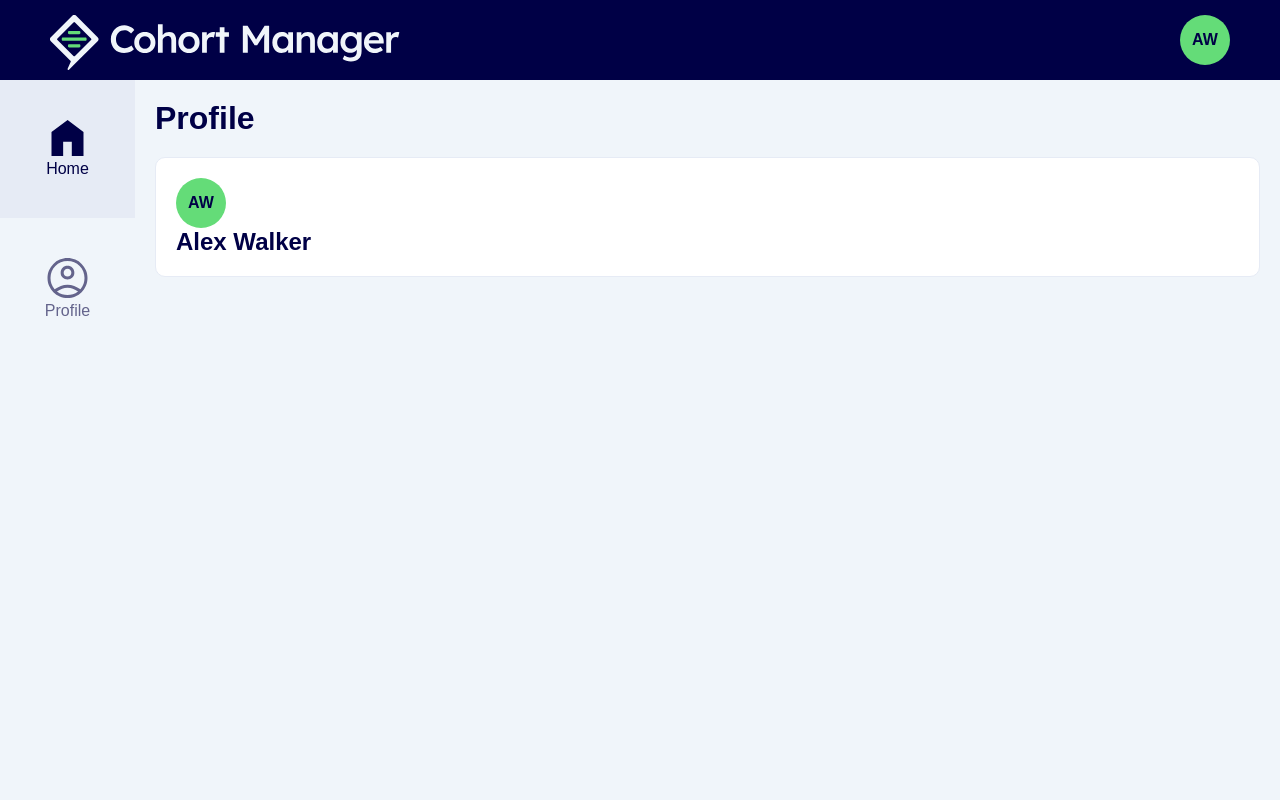
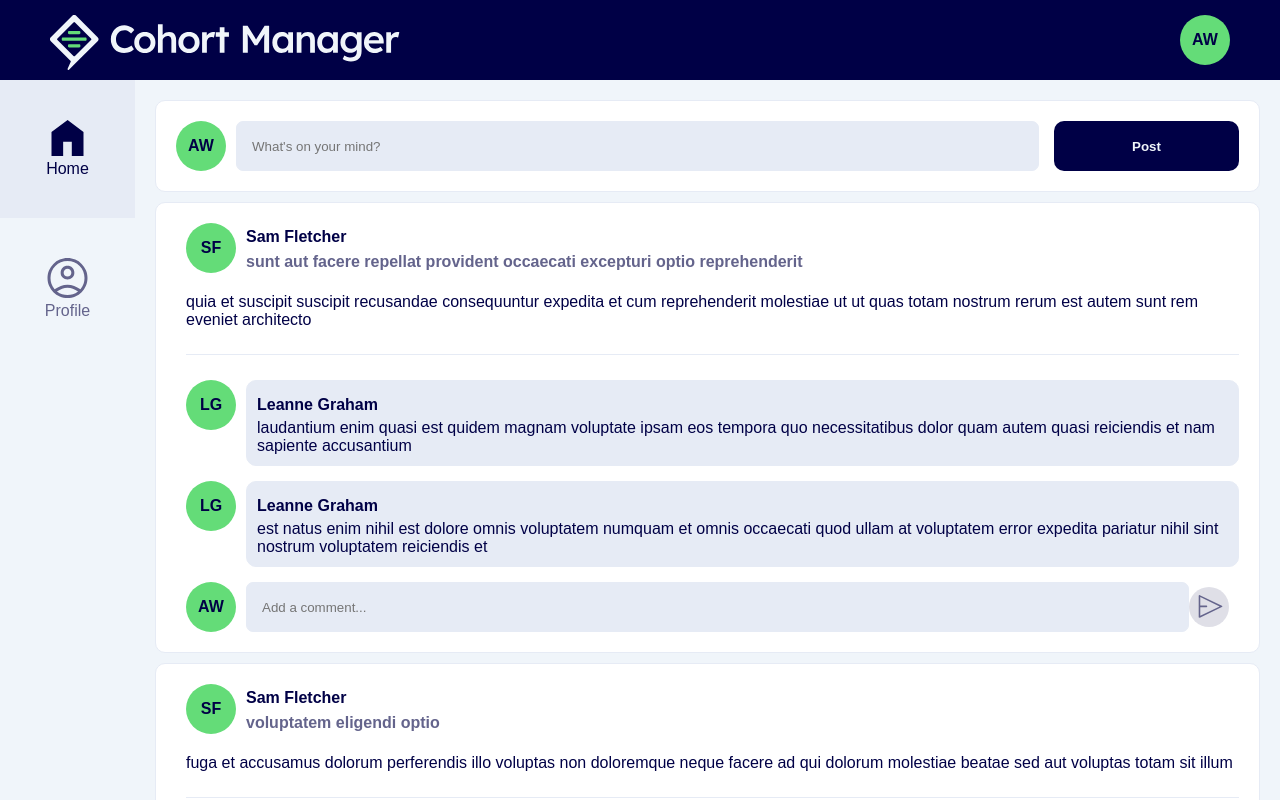
Before and after one commit to boolean-uk/react-cohort-dashboard-challenge, a React (Create React App) app: page / in a window 1280 px wide. Shown: the top 800 px of the page. Built offline with nearby package versions, Linux system fonts and the light colour scheme.

Commit message:
alinged components and props with json objects

```diff
--- a/src/App.js
+++ b/src/App.js
@@ -12,8 +12,8 @@ function App() {
 
       {/* <TODO: use routing to choose between Dashboard and Profile Page below */}
 
-      {/* <Dashboard /> */}
-      <Profile />
+      <Dashboard />
+      {/* <Profile /> */}
 
     </div>
   );
--- a/src/components/Header.js
+++ b/src/components/Header.js
@@ -6,11 +6,12 @@ function HeaderLogo() {
 }
 
 export default function Header() {
+  const name = 'Alex Walker'
 
   return (
     <header className='header'>
       <HeaderLogo />
-      <UserBanner />
+      <UserBanner name={name} />
     </header>
   )
 }
--- a/src/components/UserBanner.js
+++ b/src/components/UserBanner.js
@@ -1,5 +1,5 @@
-export default function UserBanner() {
-  const initials = 'AW'
+export default function UserBanner({ name }) {
+  const initials = name[0] + name[name.indexOf(' ') + 1]
 
   return (
     <span className='user-banner'>{initials}</span>
--- a/src/pages/Dashboard/components/CommentsList.js
+++ b/src/pages/Dashboard/components/CommentsList.js
@@ -12,21 +12,60 @@ import UserBanner from "../../../components/UserBanner"
 //   )
 // }
 
-function CommentContent({ author, content }) {
+function CommentBody({ author, body }) {
   return (
-    <div className='comment-content box-container box-container-colored'>
+    <div className='comment-body box-container box-container-colored'>
       <Author author={author} />
-      <p>{content}</p>
+      <p>{body}</p>
     </div>
   )
 }
 
 function Comment({ comment }) {
+  // comment = {
+  //   "postId": 1,
+  //   "id": 1,
+  //   "name": "id labore ex et quam laborum",
+  //   "email": "Eliseo@gardner.biz",
+  //   "body": "laudantium enim quasi est quidem magnam voluptate ipsam eos\ntempora quo necessitatibus\ndolor quam autem quasi\nreiciendis et nam sapiente accusantium"
+  // }
+
+  /** TODO:
+   * find user who wrote this comment:
+   * fetch all users from url:
+   * https://jsonplaceholder.typicode.com/users
+   * find user whose email is comment.email
+   *
+   */
+
+  const author = {
+    "id": 1,
+    "name": "Leanne Graham",
+    "username": "Bret",
+    "email": "Sincere@april.biz",
+    "address": {
+      "street": "Kulas Light",
+      "suite": "Apt. 556",
+      "city": "Gwenborough",
+      "zipcode": "92998-3874",
+      "geo": {
+        "lat": "-37.3159",
+        "lng": "81.1496"
+      }
+    },
+    "phone": "1-770-736-8031 x56442",
+    "website": "hildegard.org",
+    "company": {
+      "name": "Romaguera-Crona",
+      "catchPhrase": "Multi-layered client-server neural-net",
+      "bs": "harness real-time e-markets"
+    }
+  }
 
   return (
     <div className='comment'>
-      <UserBanner />
-      <CommentContent author={comment.author} content={comment.content} />
+      <UserBanner name={author.name} />
+      <CommentBody author={author.name} body={comment.body} />
     </div>
   )
 }
--- a/src/pages/Dashboard/components/NewCommentForm.js
+++ b/src/pages/Dashboard/components/NewCommentForm.js
@@ -10,13 +10,15 @@ function SubmitCommentButton() {
 }
 
 export default function NewCommentForm() {
+  const name = 'Alex Walker'  /** TODO: retrieve user's name */
+
   const handleSumbit = (event) => {
     event.preventDefault()
   }
 
   return (
     <form onSubmit={handleSumbit} className='new-comment-form'>
-      <UserBanner />
+      <UserBanner name={name} />
 
       <input type='text' className='comment-input' placeholder='Add a comment...' />
 
--- a/src/pages/Dashboard/components/NewPostForm.js
+++ b/src/pages/Dashboard/components/NewPostForm.js
@@ -11,13 +11,14 @@ function SubmitPostButton() {
 }
 
 export default function NewPostForm() {
+  const name = 'Alex Walker'
   const handleSumbit = (event) => {
     event.preventDefault()
   }
 
   return (
     <form onSubmit={handleSumbit} className='new-post-form box-container box-container-white'>
-      <UserBanner />
+      <UserBanner name={name} />
 
       {/* <InputField type='text' placeholder="What's on your mind?" className='post-input' /> */}
       <input type='text' className='post-input' placeholder="What's on your mind?" />
--- a/src/pages/Dashboard/components/Post.js
+++ b/src/pages/Dashboard/components/Post.js
@@ -7,28 +7,58 @@ import NewCommentForm from "./NewCommentForm"
 function PostHeader({ author, title }) {
   return (
     <div className='post-header'>
-      <UserBanner />
+      <UserBanner name={author} />
       <Author author={author} />
       <p className='title'><strong>{title}</strong></p>
     </div>
   )
 }
 
-function PostContent({ content }) {
+function PostBody({ body }) {
   return (
-    <p className='post-content'>{content}</p>
+    <p className='post-body'>{body}</p>
   )
 }
 
 export default function Post({ post }) {
+  // post = {
+  //   "userId": 1,
+  //   "id": 1,
+  //   "title": "sunt aut facere repellat provident occaecati excepturi optio reprehenderit",
+  //   "body": "quia et suscipit\nsuscipit recusandae consequuntur expedita et cum\nreprehenderit molestiae ut ut quas totam\nnostrum rerum est autem sunt rem eveniet architecto"
+  // }
+
+  /** TODO: use post.userId to retieve the name of the user who posted */
+  const authorName = 'Sam Fletcher'
+
+  /** TODO:
+   * fetch comments for this post, from this url:
+   * https://jsonplaceholder.typicode.com/posts/${id}/comments
+  */
+  const comments = [
+    {
+      "postId": 1,
+      "id": 1,
+      "name": "id labore ex et quam laborum",
+      "email": "Eliseo@gardner.biz",
+      "body": "laudantium enim quasi est quidem magnam voluptate ipsam eos\ntempora quo necessitatibus\ndolor quam autem quasi\nreiciendis et nam sapiente accusantium"
+    },
+    {
+      "postId": 1,
+      "id": 2,
+      "name": "quo vero reiciendis velit similique earum",
+      "email": "Jayne_Kuhic@sydney.com",
+      "body": "est natus enim nihil est dolore omnis voluptatem numquam\net omnis occaecati quod ullam at\nvoluptatem error expedita pariatur\nnihil sint nostrum voluptatem reiciendis et"
+    }
+  ]
 
   return (
     <div className='post box-container box-container-white'>
-      <PostHeader author={post.author} title={post.title} />
-      <PostContent content={post.content} />
+      <PostHeader author={authorName} title={post.title} />
+      <PostBody body={post.body} />
       <Delimeter />
-      {post.comments &&
-        <CommentsList comments={post.comments} />
+      {comments &&
+        <CommentsList comments={comments} />
       }
       <NewCommentForm />
     </div>
--- a/src/pages/Dashboard/components/PostFeed.js
+++ b/src/pages/Dashboard/components/PostFeed.js
@@ -1,33 +1,33 @@
 import Post from "./Post"
 
-export default function PostFeed() {
-  const posts = [
+const postsFromAPI = [
   {
-      author: 'Sam Fletcher',
-      title: 'Mauris consequat porta urna, non aliquet leo.',
-      content: 'Lorem ipsum dolor sit amet, consectetur adipiscing elit. Sed molestie turpis magna, vel placerat purus varius dapibus. Fusce consequat ligula lacus. Suspendisse convallis ultrices justo, et auctor urna placerat eleifend.'
+    "userId": 1,
+    "id": 1,
+    "title": "sunt aut facere repellat provident occaecati excepturi optio reprehenderit",
+    "body": "quia et suscipit\nsuscipit recusandae consequuntur expedita et cum\nreprehenderit molestiae ut ut quas totam\nnostrum rerum est autem sunt rem eveniet architecto"
   },
   {
-      author: 'Dolor Lobortis',
-      title: 'Nunc accumsan blandit metus a pulvinar',
-      content: 'Nullam sit amet sodales est, at mattis arcu. Maecenas ut mollis sapien. Vestibulum justo arcu.',
-      comments: [
-        {
-          author: 'Rutrum Augue',
-          content: 'Duis facilisis condimentum massa, ac venenatis enim malesuada interdum. Suspendisse.'
+    "userId": 2,
+    "id": 14,
+    "title": "voluptatem eligendi optio",
+    "body": "fuga et accusamus dolorum perferendis illo voluptas\nnon doloremque neque facere\nad qui dolorum molestiae beatae\nsed aut voluptas totam sit illum"
   },
   {
-          author: 'Dana Nunc',
-          content: 'Vivamus sed mollis est. Vestibulum ut augue magna.'
+    "userId": 4,
+    "id": 33,
+    "title": "qui explicabo molestiae dolorem",
+    "body": "rerum ut et numquam laborum odit est sit\nid qui sint in\nquasi tenetur tempore aperiam et quaerat qui in\nrerum officiis sequi cumque quod"
   }
 ]
-    }
-  ]
+
+export default function PostFeed() {
+  const posts = postsFromAPI
 
   return (
     <div className='post-feed'>
       {posts.map(post =>
-        <Post post={post} />
+        <Post post={post} key={post.id} />
       )}
     </div>
   )
--- a/src/pages/Profile/components/ProfileForm.js
+++ b/src/pages/Profile/components/ProfileForm.js
@@ -1,12 +1,12 @@
 import UserBanner from "../../../components/UserBanner"
 
 function ProfileHeader() {
-  const fullName = 'Alex Walker'
+  const name = 'Alex Walker'
 
   return (
     <div className='profile-header'>
-      <UserBanner />
-      <h2>{fullName}</h2>
+      <UserBanner name={name} />
+      <h2>{name}</h2>
     </div>
   )
 }
--- a/src/styles/dashboard.css
+++ b/src/styles/dashboard.css
@@ -44,7 +44,7 @@
   color: #64648c;
 }
 
-.app > .dashboard > .post-feed > .post > .post-content {
+.app > .dashboard > .post-feed > .post > .post-body {
   margin-top: 20px;
   margin-bottom: 20px;
 }
```
Also changed, not shown: 1 other file (tests, documents, lock files or other folders). Lines whose indentation alone changed are shown as unchanged.
